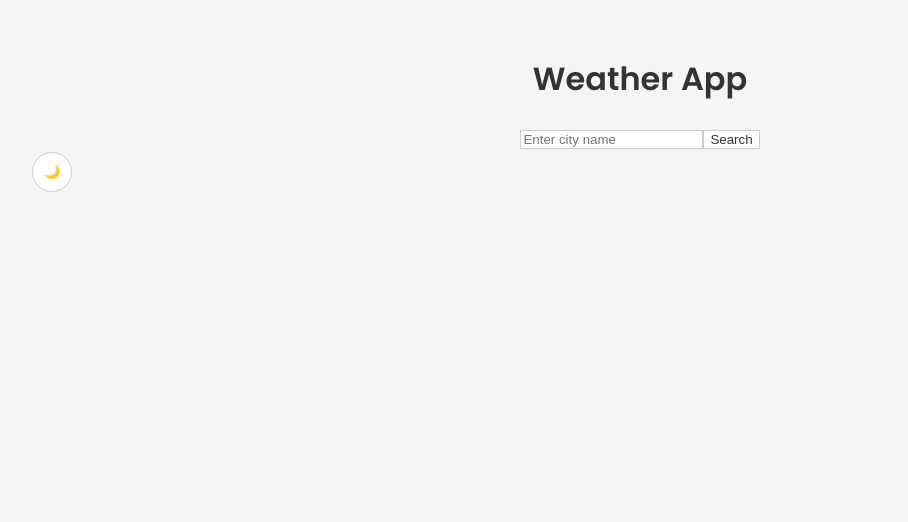
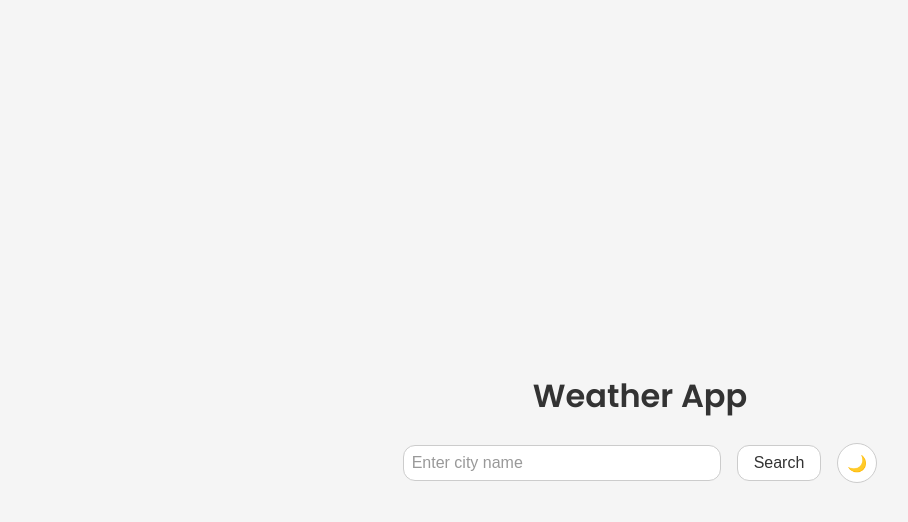
Before and after one commit to Kennedy01-crypto/WeatherFocusApp, a React (Vite) app: page / in a window 1280 px wide. Shown: the top 522 px of the page, without its empty margins (0-908 px from the left). Built offline with nearby package versions, Linux system fonts and the light colour scheme.

Commit message:
made improvements on css

```diff
--- a/src/App.css
+++ b/src/App.css
@@ -7,6 +7,8 @@
   text-align: center;
   font-family: "Poppins", Arial, sans-serif;
   display: flex;
+  justify-content: center; /* Centers the child horizontally */
+  align-items: center;
   flex-direction: column;
   transition: all 0.3s ease;
 }
@@ -30,7 +32,63 @@
   color: #ffffff;
   border: 1px solid #444;
 }
-
+form {
+  display: flex;
+  justify-content: center;
+  align-items: center;
+  width: 100%;
+  margin-bottom: 2rem;
+}
+form input {
+  padding: 0.5rem;
+  border-radius: 12px;
+  border: 1px solid #ccc;
+  width: 300px;
+  margin-right: 1rem;
+  font-size: 1rem;
+}
+form button {
+  padding: 0.5rem 1rem;
+  border-radius: 12px;
+  border: none;
+  background-color: #007bff;
+  color: #ffffff;
+  font-size: 1rem;
+  cursor: pointer;
+}
+form button:hover {
+  background-color: #0056b3;
+}
+form input:focus {
+  outline: none;
+  border-color: #007bff;
+}
+form button:focus {
+  outline: none;
+  box-shadow: 0 0 0 2px rgba(0, 123, 255, 0.5);
+}
+form input::placeholder {
+  color: #999;
+}
+form input:focus::placeholder {
+  color: #007bff;
+}
+.weather-container {
+  display: flex;
+  flex-direction: column;
+  align-items: center;
+  justify-content: center;
+  width: 100%;
+}
+.weather-display {
+  display: flex;
+  flex-direction: column;
+  align-items: center;
+  width: 35%;
+  justify-content: center;
+  border-radius: 12px;
+  margin-top: 2rem;
+}
 /* Light Mode */
 .weather-app.light-mode {
   background: #f5f5f5;
@@ -62,12 +120,15 @@
   gap: 1.5rem;
   padding: 1.5rem;
   overflow-x: auto;
+  width: 100%;
+  flex-wrap: wrap;
+  justify-content: space-between;
   scroll-snap-type: x proximity;
 }
 
 .forecast-card {
   scroll-snap-align: start;
-  min-width: 160px;
+  min-width: 170px;
   padding: 1.5rem;
   border-radius: 12px;
   box-shadow: 0 4px 6px rgba(0, 0, 0, 0.1);
```
